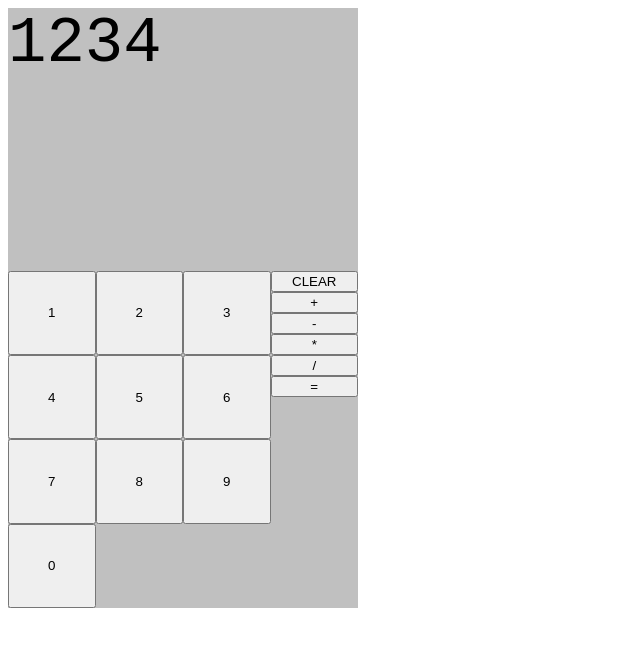
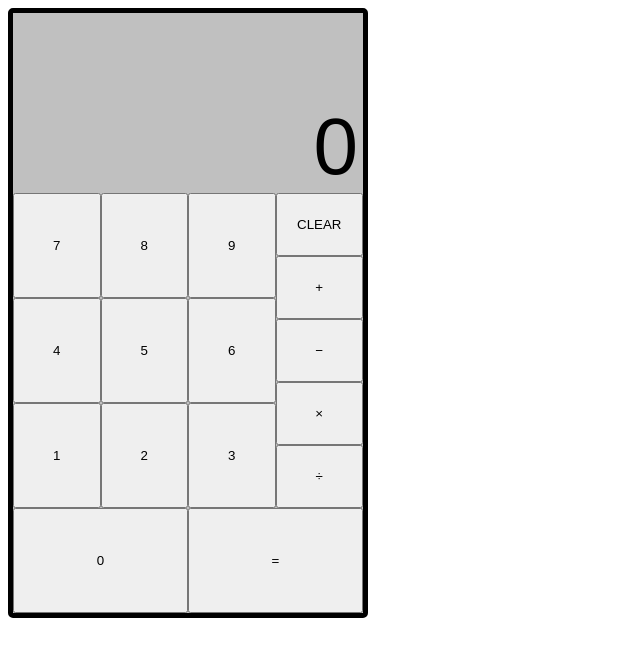
Before and after one commit to norristown/calculator, a plain HTML site: page index.html in a window 1280 px wide. Both pictures are taken after a click on the button "CLEAR". Shown: the whole page, without its empty margins (0-640 px from the left). Drawn offline with Linux system fonts and the light colour scheme.

Commit message:
Second day

```diff
--- a/index.html
+++ b/index.html
@@ -6,29 +6,31 @@
     <meta name="viewport" content="width=device-width, initial-scale=1.0">
     <title>Calculator</title>
     <link rel="stylesheet" href="styles.css">
-    <script src="script.js"></script>
+    <script src="script.js" defer></script>
 </head>
 <body>
     <div class="container">
     <div class="display">1234</div>
     <div class="buttons">
-        <button>1</button>
-        <button>2</button>
-        <button>3</button>
-        <button>4</button>
-        <button>5</button>
-        <button>6</button>
-        <button>7</button>
-        <button>8</button>
-        <button>9</button>
-        <button>0</button>
+        <button class="one">1</button>
+        <button class="two">2</button>
+        <button class="three">3</button>
+        <button class="four">4</button>
+        <button class="five">5</button>
+        <button class="six">6</button>
+        <button class="seven">7</button>
+        <button class="eight">8</button>
+        <button class="nine">9</button>
         <div class="right">
-            <button>CLEAR</button>
-            <button>+</button>
-            <button>-</button>
-            <button>*</button>
-            <button>/</button>
-            <button>=</button>
+            <button class="clear" id="clear">CLEAR</button>
+            <button class="plus">+</button>
+            <button class="minus">−</button>
+            <button class="multiply">×</button>
+            <button class="divide">÷</button>
+        </div>
+        <div class="bottom">
+            <button class="zero">0</button>
+            <button class="equal">=</button>
         </div>
     </div>
     </div>
--- a/script.js
+++ b/script.js
@@ -30,3 +30,51 @@ const operate = function(a, b, op) {
     }
 }
 operate();
+
+//CALCULATOR
+const display = document.querySelector('.display');
+
+//CLEAR
+function clear() {
+    const clear = document.querySelector('.clear');
+    clear.addEventListener('click', () => {
+        display.textContent = "0";
+});
+};
+clear();
+
+//Number => display functions
+const one = document.querySelector('.one');
+one.addEventListener('click', () => {
+    if (display.textContent === '0') {
+        display.innerHTML = "";
+        display.textContent += '1';
+    } else {
+        display.textContent += "1";
+    }
+});
+
+const two = document.querySelector('.two');
+two.addEventListener('click', () => {
+    if (display.textContent === '0') {
+        display.innerHTML = "";
+        display.textContent += '2';
+    } else {
+        display.textContent += "2";
+    }
+});
+
+const three = document.querySelector('.three');
+three.addEventListener('click', () => {
+    if (display.textContent === '0') {
+        display.innerHTML = "";
+        display.textContent += '3';
+    } else {
+        display.textContent += "3";
+    }
+});
+
+const plus = document.querySelector('.plus');
+plus.addEventListener('click', () => {
+    add(display.textContent, )
+});
--- a/styles.css
+++ b/styles.css
@@ -2,24 +2,51 @@
     display: grid;
     grid-template-columns: repeat(3, 25%);
     grid-template-rows: repeat(3, 25%);
+    flex: 1;
+}
+
+.one, .two, .three {
+    grid-row: 3;
+}
+
+.four, .five, .six {
+    grid-row: 2;
 }
 
 .right {
-    display: flex;
-    flex-direction: column;
+    display: grid;
     grid-column: 4;
     grid-row: 1 / span 3;
 }
+
+/* .right > button {
+    background-color: rgb(255, 150, 0);
+    border: 1px solid black;
+} */
+
 .container {
-    display: grid;
+    display: flex;
+    flex-direction: column;
     height: 600px;
     width: 350px;
     background-color: silver;
+    border: 5px solid black;
+    border-radius: 5px;
 }
 
 .display {
-    font-family: monospace;
-    font-size: 4rem;
-    height: 20%;
+    display: flex;
+    font-family: sans-serif;
+    font-size: 5rem;
+    height: 30%;
     padding-right: 5px;
+    align-items: flex-end;
+    justify-content: flex-end;
 }
+
+.bottom {
+    display: grid;
+    grid-auto-flow: column;
+    grid-row: 4;
+    grid-column: 1 / span 4;
+}
```
